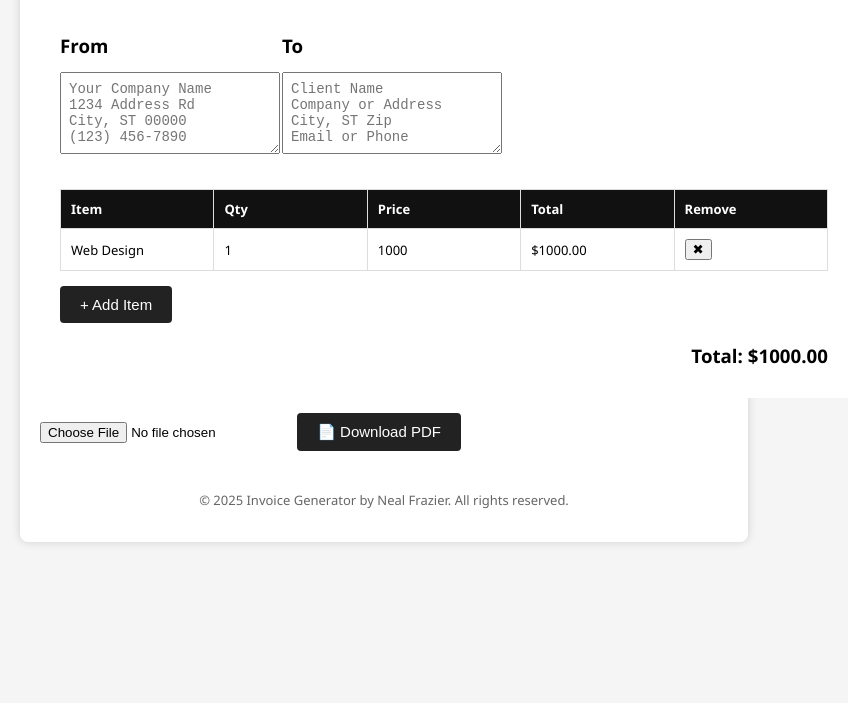
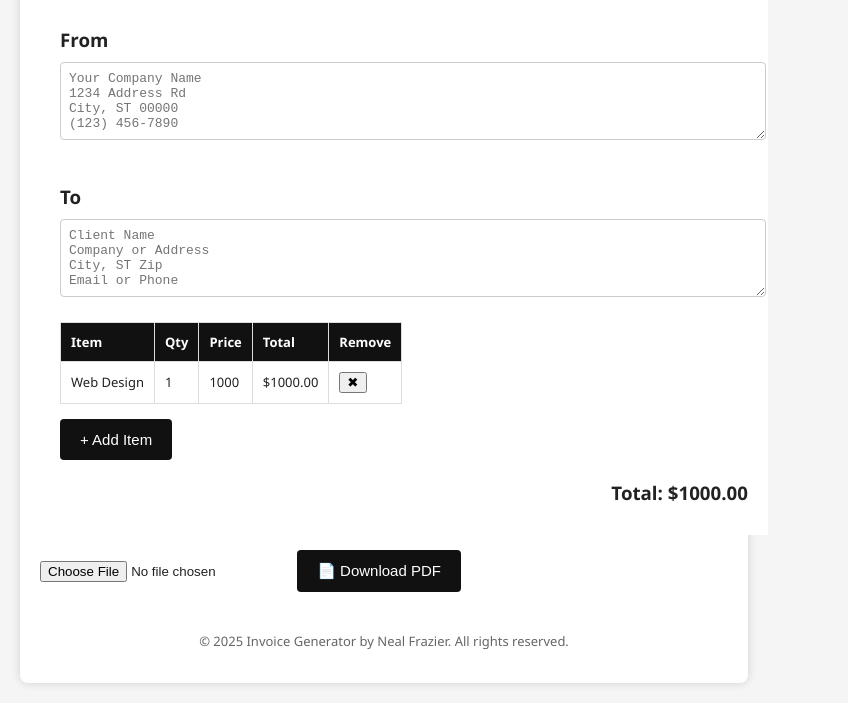
Before and after one commit to 1nc0gn30/HTML-To-PDF-Invoice-Generator, a plain HTML site: page index.html in a window 768 px wide. Shown: the part 152-855 px from the top of the page, 848 px wide, since content can reach past the window. Before the commit the page ends 800 px from the top, so only its background shows below. Drawn offline with Linux system fonts and the light colour scheme.

Commit message:
feat: first draft

```diff
--- a/index.html
+++ b/index.html
@@ -10,11 +10,19 @@
   <link rel="canonical" href="https://invoice-generator-html-to-pdf.netlify.app">
   <script src="https://cdnjs.cloudflare.com/ajax/libs/html2pdf.js/0.10.1/html2pdf.bundle.min.js" defer></script>
   <style>
+    :root {
+      --bg: #f5f5f5;
+      --text: #222;
+      --primary: #111;
+      --accent: #00e5ff;
+    }
+
     body {
       font-family: 'Segoe UI', sans-serif;
-      background: #f5f5f5;
+      background: var(--bg);
       margin: 0;
       padding: 20px;
+      color: var(--text);
     }
 
     .container {
@@ -27,7 +35,7 @@
     }
 
     #printable {
-      width: 8in;
+      width: 100%;
       padding: 20px;
       margin: auto;
       background: white;
@@ -39,18 +47,19 @@
 
     textarea {
       width: 100%;
-      margin-top: 4px;
-      margin-bottom: 10px;
       padding: 8px;
       font-size: 14px;
       resize: vertical;
+      border-radius: 4px;
+      border: 1px solid #ccc;
     }
 
     table {
-      table-layout: fixed;
       width: 100%;
       border-collapse: collapse;
       margin-top: 20px;
+      overflow-x: auto;
+      display: block;
     }
 
     th, td {
@@ -63,7 +72,7 @@
     }
 
     th {
-      background: #111;
+      background: var(--primary);
       color: white;
     }
 
@@ -74,14 +83,15 @@
     }
 
     .btn {
-      background: #222;
+      background: var(--primary);
       color: white;
-      padding: 10px 20px;
+      padding: 12px 20px;
       border: none;
       cursor: pointer;
       font-size: 15px;
       border-radius: 4px;
       margin-top: 15px;
+      width: 100%;
     }
 
     .btn:hover {
@@ -92,6 +102,7 @@
       max-height: 80px;
       margin: 10px auto;
       display: block;
+      max-width: 100%;
     }
 
     .text-right {
@@ -108,6 +119,34 @@
     input[type="file"] {
       margin-top: 10px;
     }
+
+    @media (min-width: 600px) {
+      .btn {
+        width: auto;
+      }
+    }
+
+    @media (max-width: 768px) {
+      .flex {
+        flex-direction: column;
+      }
+
+      table {
+        font-size: 12px;
+      }
+
+      th, td {
+        white-space: nowrap;
+      }
+
+      textarea {
+        font-size: 13px;
+      }
+
+      h1 {
+        font-size: 1.8rem;
+      }
+    }
   </style>
 </head>
 <body>
@@ -120,11 +159,11 @@
 
     <section id="printable">
       <div class="flex">
-        <div>
+        <div style="flex: 1;">
           <h3>From</h3>
           <textarea rows="4" placeholder="Your Company Name&#10;1234 Address Rd&#10;City, ST 00000&#10;(123) 456-7890"></textarea>
         </div>
-        <div>
+        <div style="flex: 1;">
           <h3>To</h3>
           <textarea rows="4" placeholder="Client Name&#10;Company or Address&#10;City, ST Zip&#10;Email or Phone"></textarea>
         </div>
```
